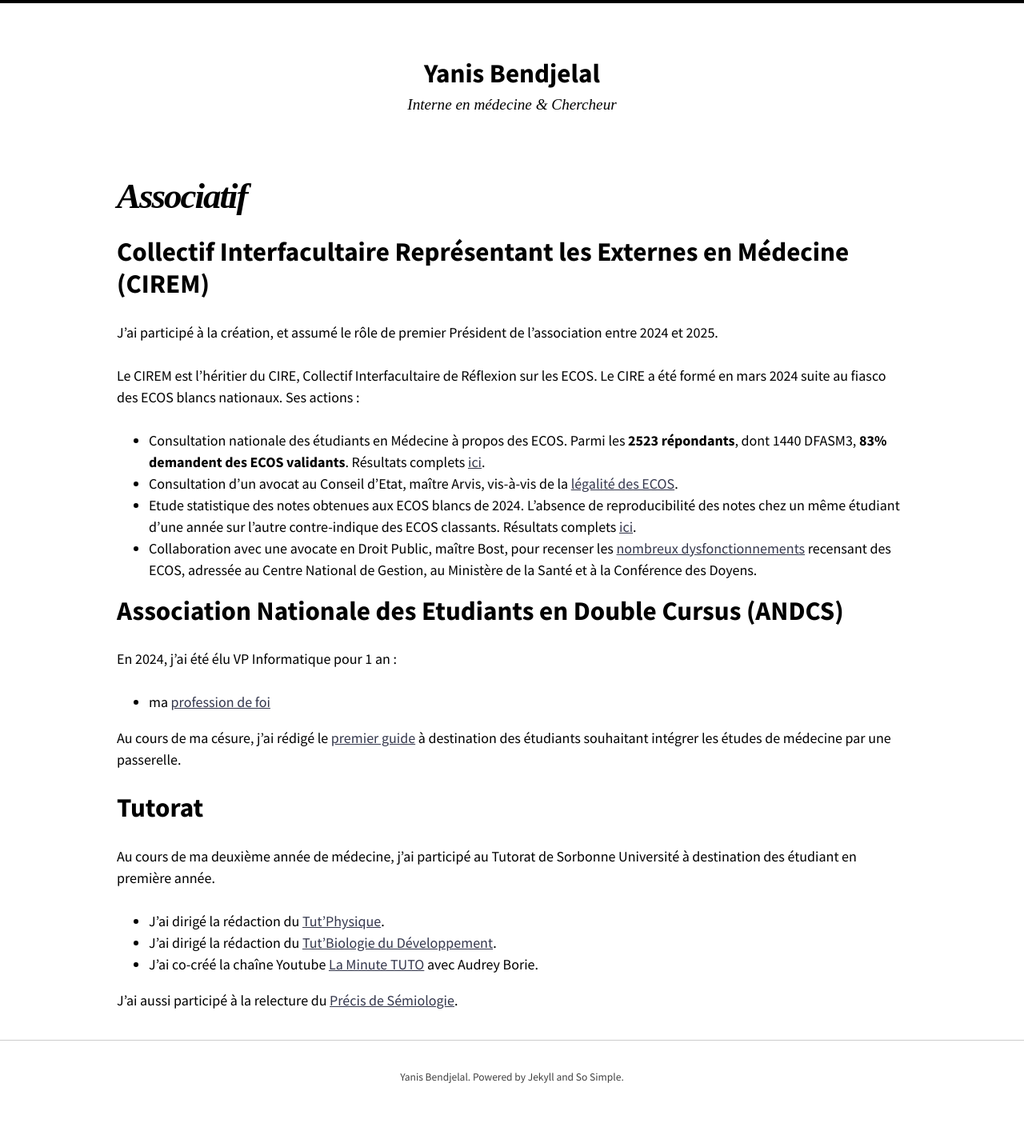
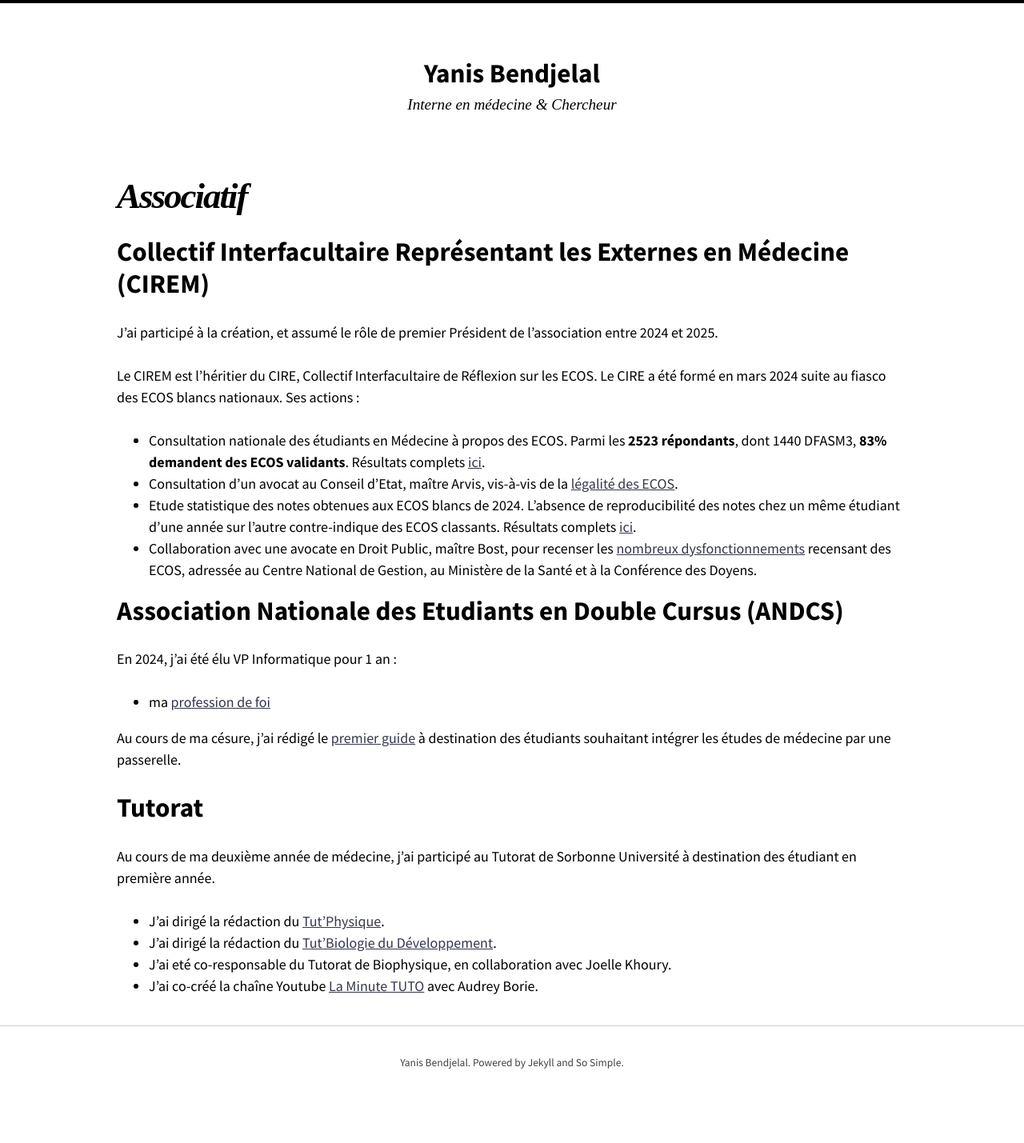
Before and after one commit to Bendjelal/bendjelal.github.io, a Jekyll site: the page built from associatif/associatif.md, in a window 1280 px wide. Shown: the whole page at 80% size. Built offline with Jekyll 4.4.1, drawn with Linux system fonts in a browser that asks for light colours; nearby versions of some CDN libraries.

Commit message:
Update associatif.md

```diff
--- a/associatif/associatif.md
+++ b/associatif/associatif.md
@@ -27,6 +27,5 @@ Au cours de ma césure, j'ai rédigé le [premier guide](https://drive.google.co
 Au cours de ma deuxième année de médecine, j'ai participé au Tutorat de Sorbonne Université à destination des étudiant en première année.
 - J'ai dirigé la rédaction du [Tut'Physique](https://drive.google.com/file/d/17VgBKymZdykhiSQzvBQEDLcgaoNamVCW/view).
 - J'ai dirigé la rédaction du [Tut'Biologie du Développement](https://drive.google.com/file/d/17H-H5dqWLdVZrgsdDLH7bNZzYC9anwsS/view?usp=sharing).
+- J'ai eté co-responsable du Tutorat de Biophysique, en collaboration avec Joelle Khoury.
 - J'ai co-créé la chaîne Youtube [La Minute TUTO](https://www.youtube.com/channel/UC8BFOYNgIknHpJqX9gJTpVQ) avec Audrey Borie.
-
-J'ai aussi participé à la relecture du [Précis de Sémiologie](https://drive.google.com/file/d/12iiwAV0zl5QY4RWkEqwv3IU5uOHjA-m4/view).
```
